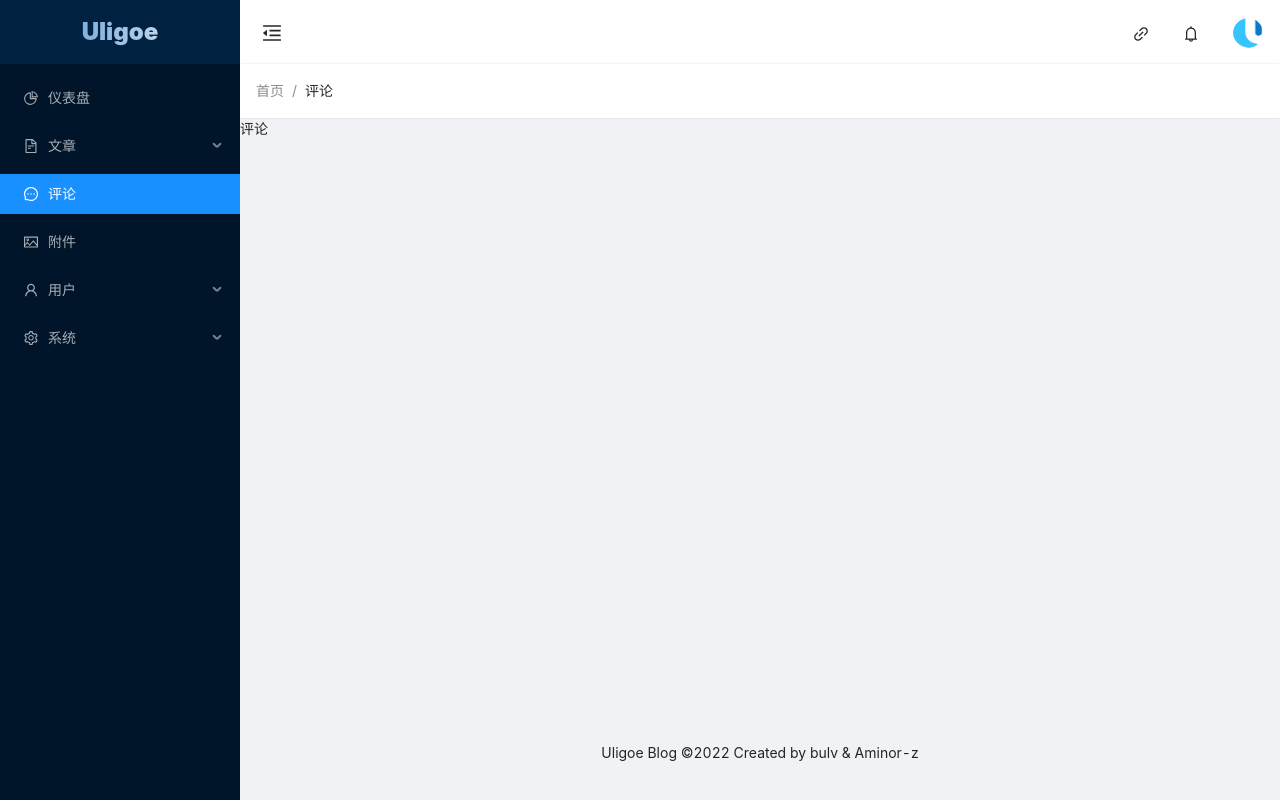
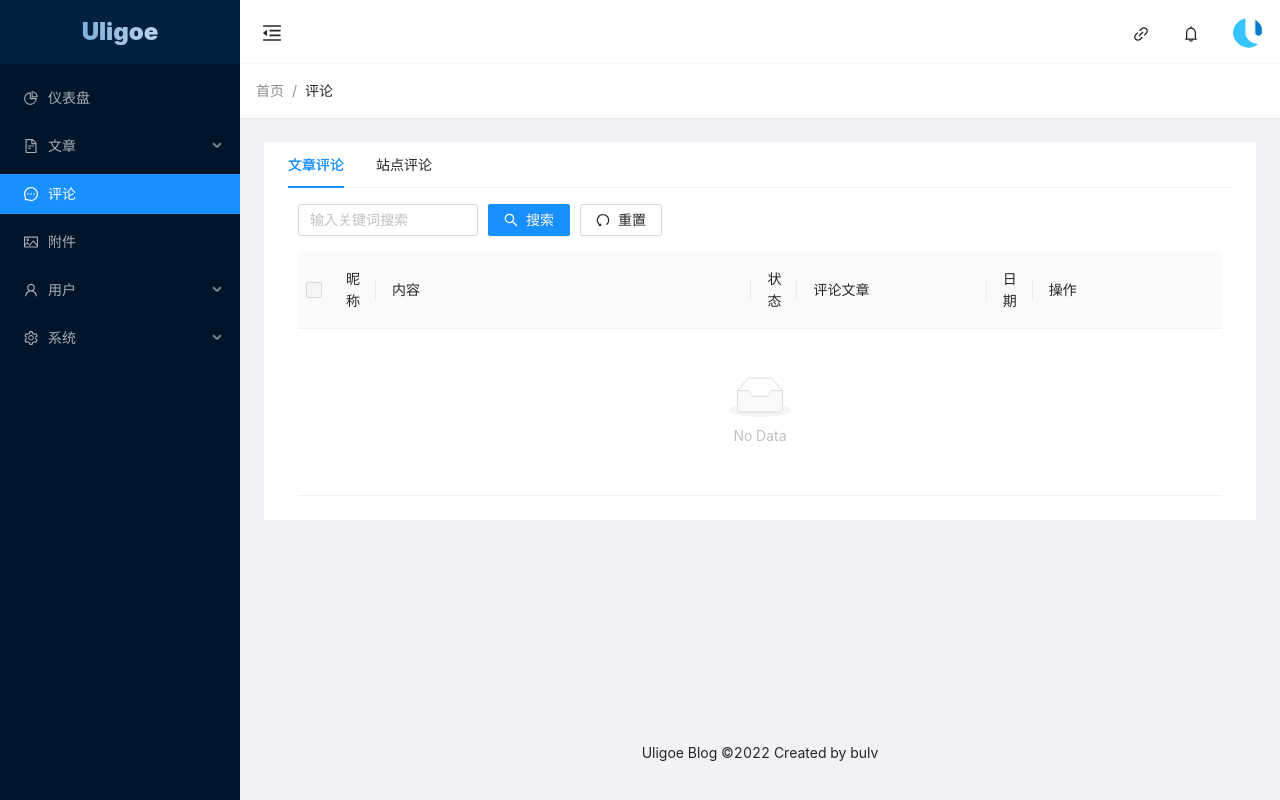
Before and after one commit to uligoe/uligoe-admin-front, a Vue app: page /#/dashboard in a window 1280 px wide. Both pictures are taken after a click on the item "评论". Built offline with nearby package versions, Linux system fonts and the light colour scheme; what vue3-colorpicker would draw is missing.

Commit message:
Update Comment Page & FileLib Page

```diff
--- a/src/layout/GlobalLayout.vue
+++ b/src/layout/GlobalLayout.vue
@@ -29,7 +29,7 @@ const collapsed = ref(false); // 初始化折叠状态
                     <router-view></router-view>
                 </div>
                  <a-layout-footer style="text-align: center">
-                Uligoe Blog ©2022 Created by bulv & Aminor-z
+                Uligoe Blog ©2022 Created by bulv
             </a-layout-footer>
             </a-layout-content>
 
--- a/src/views/Article/AllArticles.vue
+++ b/src/views/Article/AllArticles.vue
@@ -4,6 +4,7 @@ import {
     SearchOutlined,
     PlusOutlined,
     DeleteOutlined,
+    UndoOutlined
 } from "@ant-design/icons-vue";
 
 const tagColor = ["purple", "volcano", "geekblue", "green", "grey", "black"];
@@ -196,8 +197,9 @@ const rowSelection = {
 };
 
 const loading = ref(true);
-
 const data = ref([]);
+const tag = ref('');
+const category = ref('');
 
 onMounted(() => {
     setTimeout(() => {
@@ -213,53 +215,48 @@ onMounted(() => {
             <div class="left">
                 <router-link to="/write">
                     <a-button type="primary">
-                        <template #icon><PlusOutlined /> </template>
+                        <template #icon>
+                            <PlusOutlined />
+                        </template>
                         写文章
                     </a-button>
                 </router-link>
                 <a-button style="margin-left: 10px">
-                    <template #icon><DeleteOutlined /> </template>
+                    <template #icon>
+                        <DeleteOutlined />
+                    </template>
                     回收站
                 </a-button>
             </div>
             <div class="right">
-                <a-select
-                    ref="select"
-                    v-model:value="value1"
-                    style="width: 180px;"
-                    placeholder="筛选分类"
-                >
+                <a-select ref="select" v-model:value="category" style="width: 180px;" placeholder="筛选分类">
                     <a-select-option value="1">前端</a-select-option>
                     <a-select-option value="2">后端</a-select-option>
                 </a-select>
-                <a-select
-                    ref="select"
-                    v-model:value="value2"
-                    style="width: 180px; margin-left: 10px"
-                    placeholder="筛选标签"
-                >
+                <a-select ref="select" v-model:value="tag" style="width: 180px; margin-left: 10px"
+                    placeholder="筛选标签">
                     <a-select-option value="1">VUE</a-select-option>
                     <a-select-option value="2">REACT</a-select-option>
                     <a-select-option value="3">NODE</a-select-option>
                 </a-select>
 
-                <a-input
-                    placeholder="输入关键词搜索"
-                    style="width: 180px; margin-left: 10px"
-                ></a-input>
+                <a-input placeholder="输入关键词搜索" style="width: 180px; margin-left: 10px"></a-input>
                 <a-button style="margin-left: 10px" type="primary">
-                    <template #icon><SearchOutlined /> </template>
+                    <template #icon>
+                        <SearchOutlined />
+                    </template>
                     搜索
+                </a-button>
+                <a-button style="margin-left: 10px">
+                    <template #icon>
+                        <UndoOutlined />
+                    </template>
+                    重置
                 </a-button>
             </div>
         </div>
         <div class="table">
-            <a-table
-                :row-selection="rowSelection"
-                :columns="columns"
-                :data-source="data"
-                :loading="loading"
-            >
+            <a-table :row-selection="rowSelection" :columns="columns" :data-source="data" :loading="loading">
                 <template #bodyCell="{ column, record }">
                     <template v-if="column.key === 'title'">
                         <a>
@@ -267,49 +264,32 @@ onMounted(() => {
                         </a>
                     </template>
                     <template v-if="column.key === 'status'">
-                        <span
-                            :style="
-                                record.status === '公开'
-                                    ? 'color: #67C23A'
-                                    : 'color: #E6A23C'
-                            "
-                            >{{ record.status }}</span
-                        >
+                        <span :style="
+                            record.status === '公开'
+                                ? 'color: #67C23A'
+                                : 'color: #E6A23C'
+                        ">{{ record.status }}</span>
                     </template>
                     <template v-else-if="column.key === 'category'">
-                        <a-tag
-                            v-for="category in record.category"
-                            :key="category"
-                            color="blue"
-                        >
+                        <a-tag v-for="category in record.category" :key="category" color="blue">
                             {{ category.toUpperCase() }}
                         </a-tag>
                     </template>
                     <template v-else-if="column.key === 'tags'">
                         <span>
-                            <a-tag
-                                v-for="(tag, index) in record.tags"
-                                :key="tag"
-                                :color="tagColor[index]"
-                                :style="index > 2 ? 'margin-top: 5px' : ''"
-                            >
+                            <a-tag v-for="(tag, index) in record.tags" :key="tag" :color="tagColor[index]"
+                                :style="index > 2 ? 'margin-top: 5px' : ''">
                                 {{ tag.toUpperCase() }}
                             </a-tag>
                         </span>
                     </template>
                     <template v-else-if="column.key === 'comments'">
-                        <a-badge
-                            :count="record.comments"
-                            :overflow-count="99"
-                            :number-style="{ backgroundColor: '#f38181' }"
-                        />
+                        <a-badge :count="record.comments" :overflow-count="99"
+                            :number-style="{ backgroundColor: '#f38181' }" />
                     </template>
                     <template v-else-if="column.key === 'views'">
-                        <a-badge
-                            :count="record.views"
-                            :overflow-count="9999"
-                            :number-style="{ backgroundColor: '#00e0ff' }"
-                        />
+                        <a-badge :count="record.views" :overflow-count="9999"
+                            :number-style="{ backgroundColor: '#00e0ff' }" />
                     </template>
                     <template v-else-if="column.key === 'operation'">
                         <a>编辑</a>
@@ -334,6 +314,7 @@ onMounted(() => {
         display: flex;
         justify-content: space-between;
     }
+
     .table {
         background: #fff;
         padding: 0 18px;
--- a/src/views/Comment/Comment.vue
+++ b/src/views/Comment/Comment.vue
@@ -1,10 +1,33 @@
 <script setup>
+import { ref } from 'vue'
+import CommentItem from './components/CommentItem.vue'
+const activeKey = ref('1');
 </script>
 
 <template>
-  <div>评论</div>
+  <div class="comment">
+    <a-tabs v-model:activeKey="activeKey" class="comment-panel">
+      <a-tab-pane key="1" tab="文章评论">
+        <CommentItem />
+      </a-tab-pane>
+      <a-tab-pane key="2" tab="站点评论">
+        <CommentItem />
+      </a-tab-pane>
+    </a-tabs>
+
+  </div>
 </template>
 
-<style lang='less' scoped>
+<style scoped lang="less">
+.comment {
+  padding: 24px;
 
+  .comment-panel {
+    width: 100%;
+    background: #fff;
+    padding: 0 24px;
+
+
+  }
+}
 </style>
--- /dev/null
+++ b/src/views/Comment/components/CommentItem.vue
@@ -0,0 +1,93 @@
+<script setup>
+import { SearchOutlined, UndoOutlined } from "@ant-design/icons-vue";
+import {ref} from 'vue'
+const data = ref([])
+
+const loading = ref(false)
+
+const columns = [
+    {
+        title: "昵称",
+        dataIndex: "name",
+        key: "name",
+    },
+    {
+        title: "内容",
+        dataIndex: "content",
+        key: "content",
+        width: "400px"
+    },
+    {
+        title: "状态",
+        dataIndex: "status",
+        key: "status",
+    },
+    {
+        title: "评论文章",
+        dataIndex: "target",
+        key: "target",
+        width: "200px",
+    },
+    {
+        title: "日期",
+        dataIndex: "date",
+        key: "date",
+    },
+    {
+        title: "操作",
+        key: "operation",
+        width: "200px",
+    },
+]
+
+const rowSelection = {
+    onChange: (selectedRowKeys, selectedRows) => {
+        console.log(
+            `selectedRowKeys: ${selectedRowKeys}`,
+            "selectedRows: ",
+            selectedRows
+        );
+    },
+    getCheckboxProps: (record) => ({}),
+};
+</script>
+
+<template>
+    <div class="comment-item">
+        <a-input placeholder="输入关键词搜索" style="width: 180px; margin-left: 10px"></a-input>
+        <a-button style="margin-left: 10px" type="primary">
+            <template #icon>
+                <SearchOutlined />
+            </template>
+            搜索
+        </a-button>
+        <a-button style="margin-left: 10px">
+            <template #icon>
+                <UndoOutlined />
+            </template>
+            重置
+        </a-button>
+        <div class="comment-table">
+            <a-table :row-selection="rowSelection" :columns="columns" :data-source="data" :loading="loading">
+                <template #bodyCell="{ column }">
+                    <template v-if="column.key === 'operation'">
+                        <a>回复</a>
+                        <a-divider type="vertical" />
+                        <a>删除</a>
+                    </template>
+                </template>
+            </a-table>
+        </div>
+    </div>
+</template>
+
+<style lang="less" scoped>
+.comment-item {
+    margin-bottom: 24px;
+
+    .comment-table {
+        padding: 0 10px;
+        margin-top: 16px;
+    }
+}
+</style>
--- a/src/views/DashBoard/DashBoard.vue
+++ b/src/views/DashBoard/DashBoard.vue
@@ -33,7 +33,7 @@ import {
                     class="data-card"
                 >
                     <a-popover>
-                        <router-link to="/6">
+                        <router-link to="/comment">
                             <unordered-list-outlined
                                 class="cursor-pointer"
                                 :style="{ color: '#1890ff' }"
--- a/src/views/DashBoard/components/Comment.vue
+++ b/src/views/DashBoard/components/Comment.vue
@@ -1,5 +1,7 @@
 <script setup>
 import { ref } from "vue";
+
+const activeKey = ref('1')
 
 const data = ref([
     {
--- a/src/views/DashBoard/components/DataCard.vue
+++ b/src/views/DashBoard/components/DataCard.vue
@@ -1,5 +1,5 @@
 <script setup>
-import { defineProps, onMounted, ref } from "vue";
+import { onMounted, ref } from "vue";
 
 const props = defineProps({
     number: {
--- a/src/views/DashBoard/components/LineChart.vue
+++ b/src/views/DashBoard/components/LineChart.vue
@@ -62,10 +62,8 @@ const createLineChart = (dom, data) => {
         series: [
             {
                 itemStyle: {
-                    normal: {
-                        lineStyle: {
-                            color: "#409EFF80",
-                        },
+                    lineStyle: {
+                        color: "#409EFF80",
                     },
                 },
 
```
Also changed, not shown: src/router/index.js (+11 -11 lines), src/views/Article/Categories.vue (+38 -80 lines), src/views/FileLib/FileLib.vue (+57 -1 lines).
